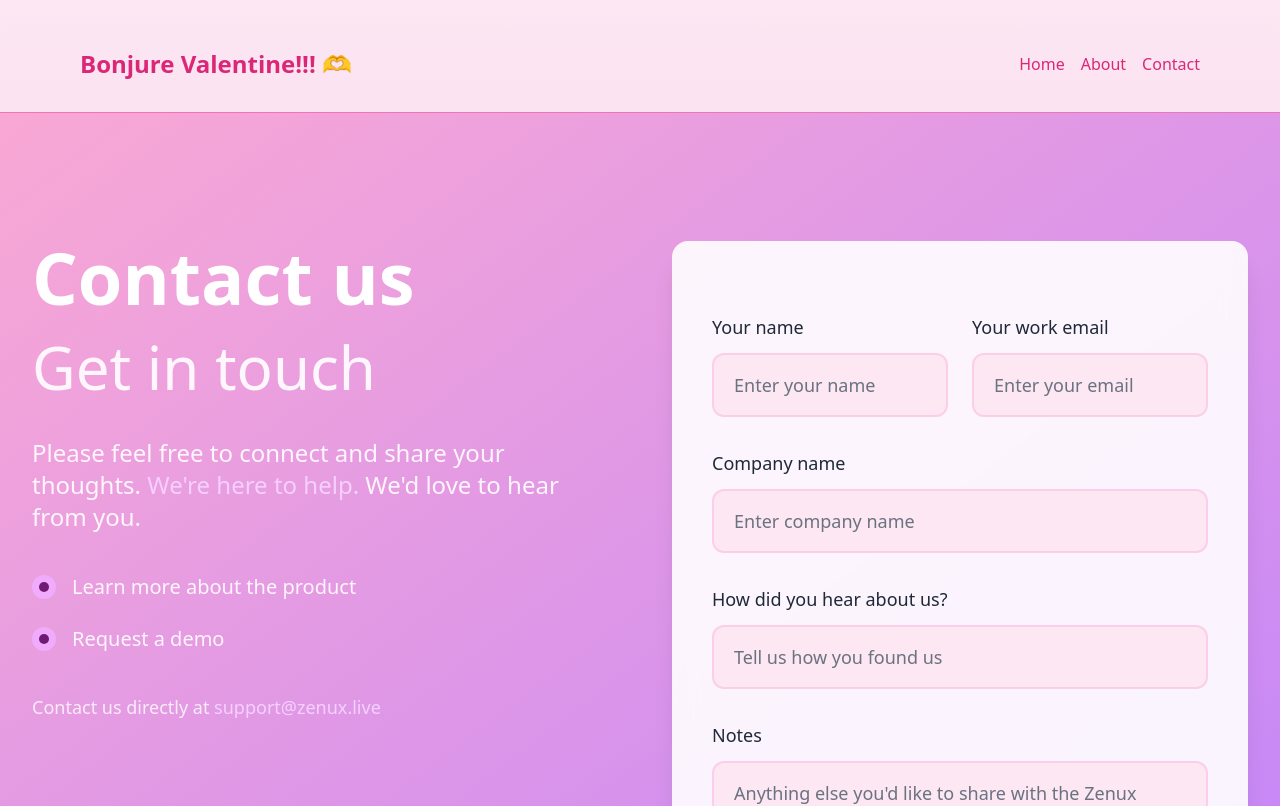
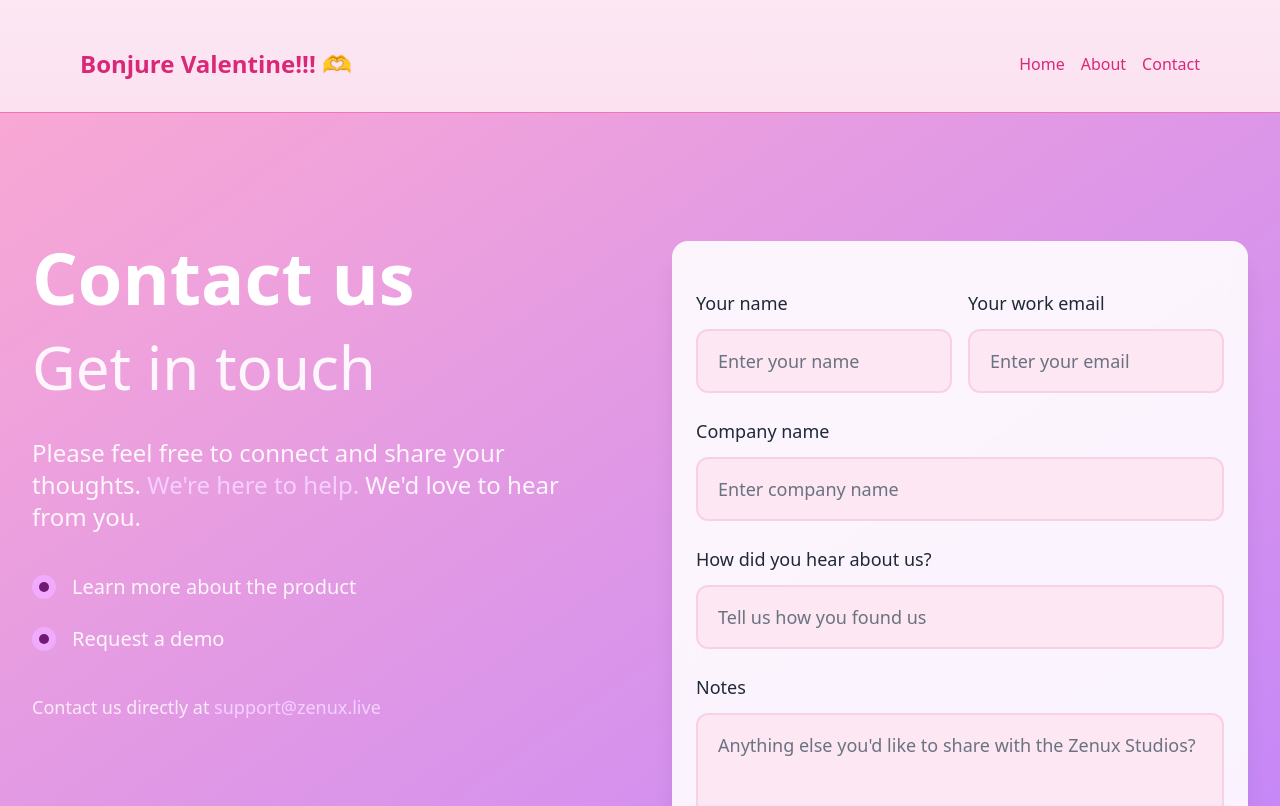
Before and after one commit to pratyushsingha/fall_in_lobh, a Next.js app: page /contact in a window 1280 px wide. Shown: the top 806 px of the page. Built offline with nearby package versions, Linux system fonts and the light colour scheme.

Commit message:
fix: Adjust minimum height of ContactsPage for better layout

```diff
--- a/src/app/contact/page.tsx
+++ b/src/app/contact/page.tsx
@@ -1,15 +1,10 @@
 "use client";
 
 import { motion } from "framer-motion";
-import { Code } from "lucide-react";
-
-
 
 export default function ContactsPage() {
   return (
-    <div className="min-h-[90dvh] bg-gradient-to-br from-pink-300 to-purple-400 p-6 md:p-8">
-
-
+    <div className="min-h-[100dvh] bg-gradient-to-br from-pink-300 to-purple-400 p-6 md:p-8">
       <div className="max-w-7xl mx-auto pt-24 grid md:grid-cols-2 gap-16 items-start">
         {/* Left Column */}
         <div className="space-y-10">
@@ -84,15 +79,15 @@ export default function ContactsPage() {
           initial={{ opacity: 0, y: 20 }}
           animate={{ opacity: 1, y: 0 }}
           transition={{ delay: 0.5 }}
-          className="bg-white/90 backdrop-blur-md rounded-2xl p-8 md:p-10 shadow-xl"
+          className="bg-white/90 backdrop-blur-md rounded-2xl p-6 md:p-6 shadow-xl w-full"
         >
           <form
-            className="space-y-8"
+            className="space-y-6"
             action="https://api.web3forms.com/submit"
             method="POST"
           >
             <input type="hidden" name="access_key" value="47601f6b-9224-446e-af9d-9bd037c0b998" />
-            <div className="grid md:grid-cols-2 gap-6">
+            <div className="grid grid-cols-1 md:grid-cols-2 gap-4">
               <div className="space-y-3">
                 <label className="text-gray-800 text-lg font-medium">Your name</label>
                 <input
```
